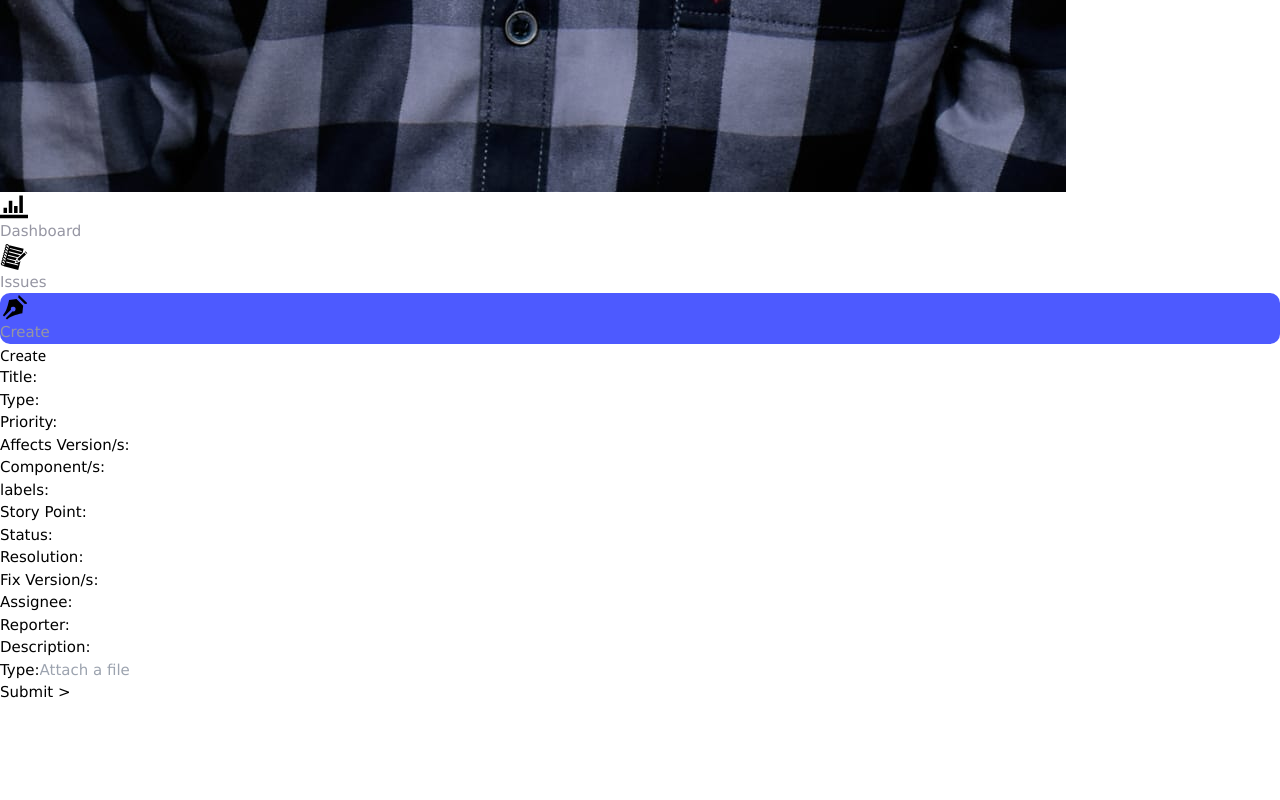
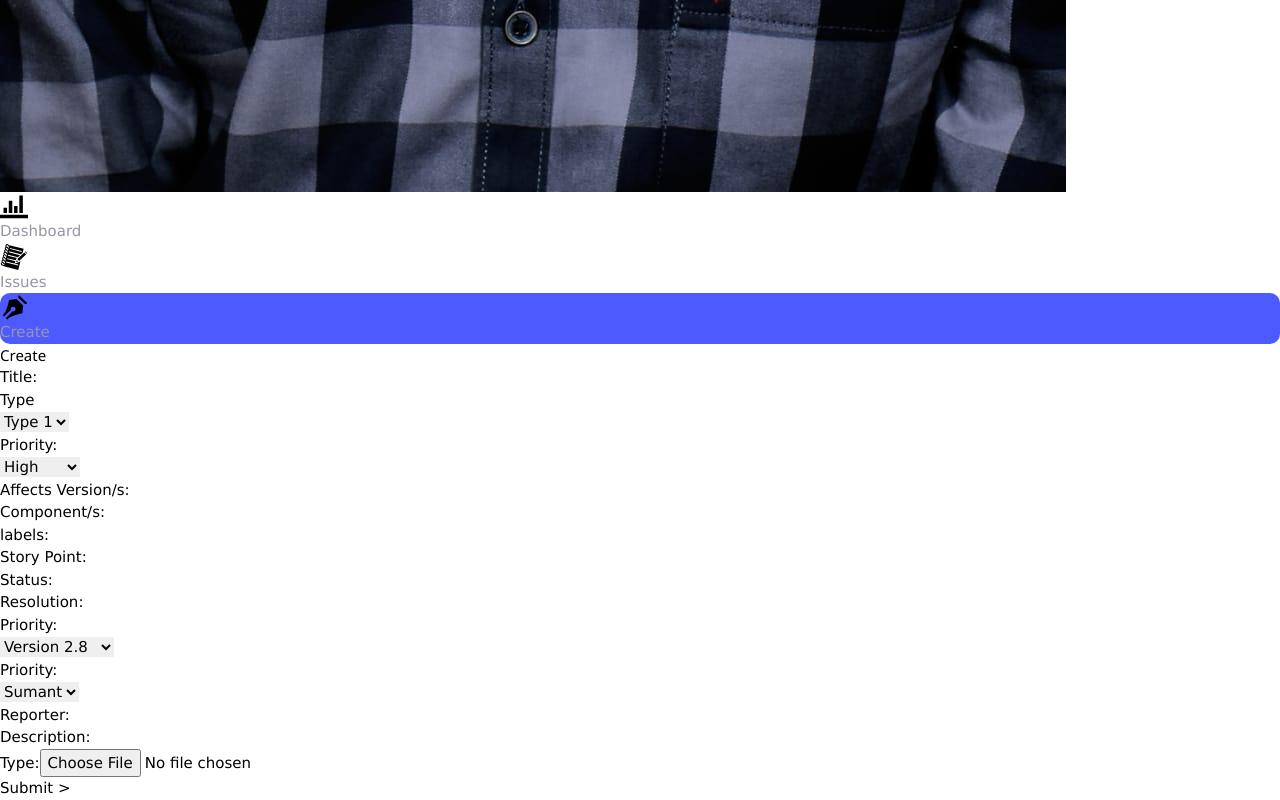
Before and after one commit to KILROY007/Webknot, a React (Create React App) app: page /create in a window 1280 px wide. Shown: the part 1653-2453 px from the top of the page. Before the commit the page ends 2357 px from the top, so only its background shows below. Built offline with nearby package versions, Linux system fonts and the light colour scheme.

Commit message:
webknot2

```diff
--- /dev/null
+++ b/src/sharedFolder/Dropdown.js
@@ -0,0 +1,19 @@
+import React from 'react'
+
+export default function DropDown(props){
+
+    return (
+        <div className=" ml-5 mt-6">
+        <label className={` tracking-wide text-black text-md  " htmlFor="grid-first-name`}  >
+                {props.name}
+        </label>
+        <div className="relative ">
+            <select className={`block appearance-none w-full  border border-gray-300 text-black py-3 px-4 pr-8 rounded leading-tight focus:outline-none focus:bg-white focus:border-textFieldOutliner-primary mt-1`} id="grid-state" name={`${props.name}`}>
+            <option>{props.option1}</option>
+            <option>{props.option2}</option>
+            <option>{props.option3}</option>
+            </select>
+        </div>
+    </div>
+    )
+  }
--- a/src/sharedFolder/Input.js
+++ b/src/sharedFolder/Input.js
@@ -6,7 +6,7 @@ export const Input = (props) => {
             <label className={` tracking-wide text-black text-md  " htmlFor="grid-first-name`}  >
                 {props.text}
             </label>
-            <input  className={`appearance-none block w-full bg-gray-200 text-black border border-b-black ${props.type}   rounded py-3 px-4 mb-3 mt-1 leading-tight focus:outline-none focus:bg-white focus:border-textFieldOutliner-primary `} placeholder={props.placeholder} autoComplete="off" ></input>
+            <input  className={`appearance-none block w-full bg-gray-200 text-black border border-gray-300  rounded py-3 px-4 mb-3 mt-1 leading-tight focus:outline-none focus:bg-white focus:border-textFieldOutliner-primary `} placeholder={props.placeholder} autoComplete="off" type={props.type}></input>
         </div>
   )
 }
--- a/src/sharedFolder/desktop/create/DesCreate.js
+++ b/src/sharedFolder/desktop/create/DesCreate.js
@@ -1,5 +1,6 @@
 import React from 'react'
 import {Input} from '../../Input'
+import DropDown from '../../Dropdown'
 export const DesCreate = () => {
   return (
     <div>
@@ -7,23 +8,21 @@ export const DesCreate = () => {
         <div className="ml-72 text-xl">
             <Input text="Title:"/>
             <div className="grid grid-cols-2">
-                <Input text="Type:"/>
-                <Input text="Priority:"/>
+                <DropDown name="Type" option1="Type 1" option2="Type 2" option3="Type 3"/>
+                <DropDown name="Priority:" option1="High" option2="Medium" option3="low"/>
                 <Input text="Affects Version/s:"/>
                 <Input text="Component/s:"/>
                 <Input text="labels:"/>
                 <Input text="Story Point:" />
                 <Input text="Status:" />
                 <Input text="Resolution:" />
-                <Input text="Fix Version/s:"  />
-                <Input text="Assignee:" />
+                <DropDown name="Priority:" option1="Version 2.8" option2="Version 3.01" option3="Versio 5.02"/>
+                <DropDown name="Priority:" option1="Sumant" option2="Bindu" option3="Atharva"/>
                 <Input text="Reporter:" />
-                <Input text="Description:" />
-                <div className="flex justify-between">
-                    <Input text="Type:" type="file" placeholder="Attach a file" />
-                    <div>
-                        <button className="text-xl bg-blue-600  rounded-xl text-white mt-16 py-2 px-6">Submit {`>`}</button>
-                    </div>
+                <Input text="Description:" type="dropdown"/>
+                <Input text="Type:" type="file" placeholder="Attach a file" />
+                <div className="flex flex-row-reverse mr-20">
+                    <button className="text-xl bg-blue-600  rounded-xl text-white mt-16 py-1 px-8">Submit {`>`}</button>
                 </div>
             </div>
 
--- a/src/sharedFolder/desktop/navbar/DesNavbar.js
+++ b/src/sharedFolder/desktop/navbar/DesNavbar.js
@@ -5,7 +5,7 @@ export const DesNavbar = (props) => {
   return (
     <nav id="DesNavbar">
     <div className="flex justify-between my-4 mx-4">
-        <div className="flex">
+        <div className="flex ">
             <img src={props.logo} alt="" className={`h-12`}></img>
             <h1 className={`text-3xl tracking-widest ${props.logoTextStyle} ${props.logoTextColor} mt-2`}>{props.logoText}</h1>
             <span className={`text-2xl ${props.searchColor} mt-4 ml-20`}><GoSearch/></span>
--- a/src/sharedFolder/desktop/sidebar/DesSidebar.js
+++ b/src/sharedFolder/desktop/sidebar/DesSidebar.js
@@ -3,7 +3,7 @@ import {DesSidebarData} from './DesSidebarData'
 import './DesSidebaar.css'
 export const DesSidebar = () => {
   return (
-    <div className="-ml-4 bg-sidebg float-left pr-10  min-h-screen rounded">
+    <div className="-ml-4 bg-sidebg float-left pr-10  h-screen overflow-y-auto rounded">
         <ul className={`mt-4 menuItems`} >
                         {DesSidebarData.map((value,key)=>{
                             return (
--- a/src/sharedFolder/mobile/create/MobCreate.js
+++ b/src/sharedFolder/mobile/create/MobCreate.js
@@ -1,12 +1,13 @@
 import React from 'react'
 import {Input} from '../../Input'
+import DropDown from '../../Dropdown'
 export const MobCreate = () => {
   return (
     <div>
         <h1 className="text-3xl font-semibold ml-5">Create</h1>
         <Input text="Title:"  />
-        <Input text="Type:" />
-        <Input text="Priority:" />
+        <DropDown name="Type" option1="Type 1" option2="Type 2" option3="Type 3"/>
+        <DropDown name="Priority:" option1="High" option2="Medium" option3="low"/>
         <Input text="Affects Version/s:" />
         <Input text="Component/s:" />
         <Input text="labels:" />
@@ -14,10 +15,10 @@ export const MobCreate = () => {
         <Input text="Status:" />
         <Input text="Resolution:" />
         <Input text="Fix Version/s:"  />
-        <Input text="Assignee:" />
-        <Input text="Reporter:" />
+        <DropDown name="Priority:" option1="Version 2.8" option2="Version 3.01" option3="Versio 5.02"/>
+        <DropDown name="Priority:" option1="Sumant" option2="Bindu" option3="Atharva"/>
         <Input text="Description:" />
-        <Input text="type:" placeholder="Attach a file" />
+        <Input text="Type:" placeholder="Attach a file" type='file'/>
         <button className="text-3xl bg-blue-600 px-8 py-2 w-screen mx-8 rounded-xl text-white">Submit</button>
     </div>
   )
```
